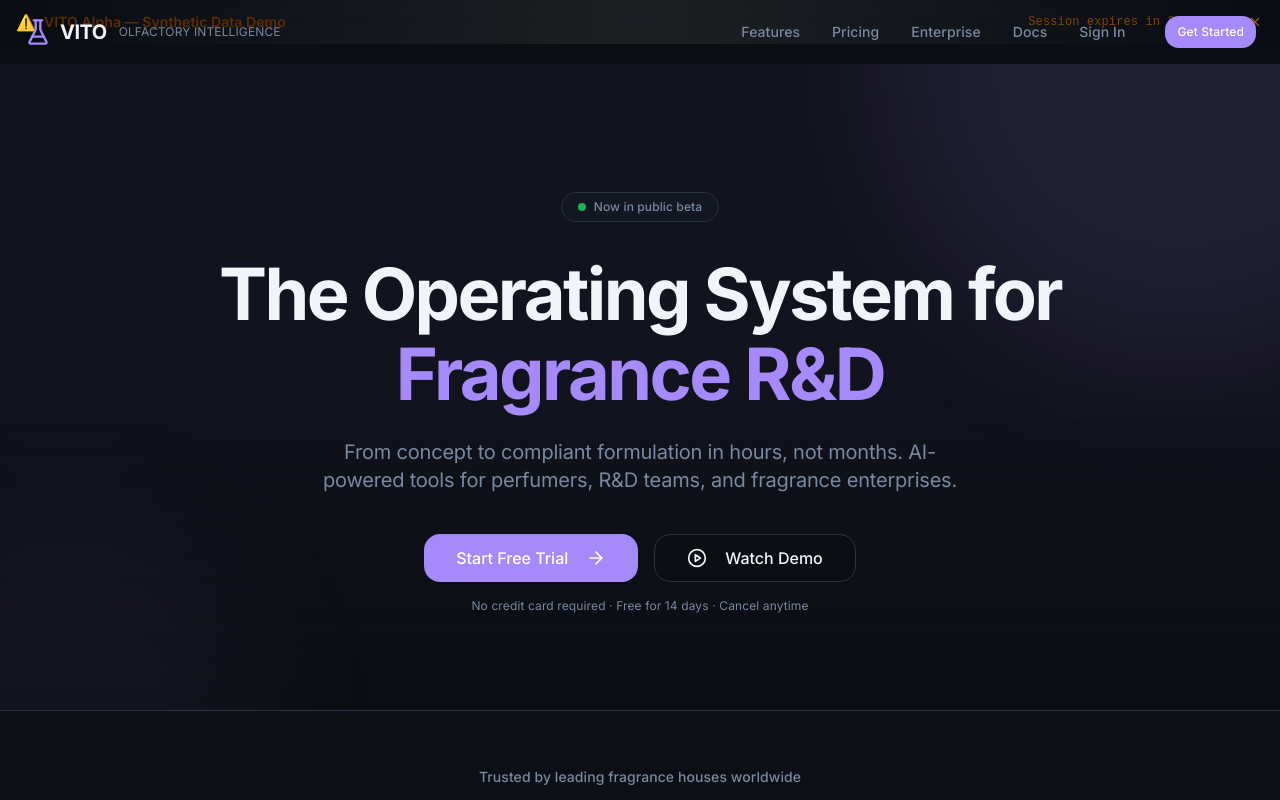
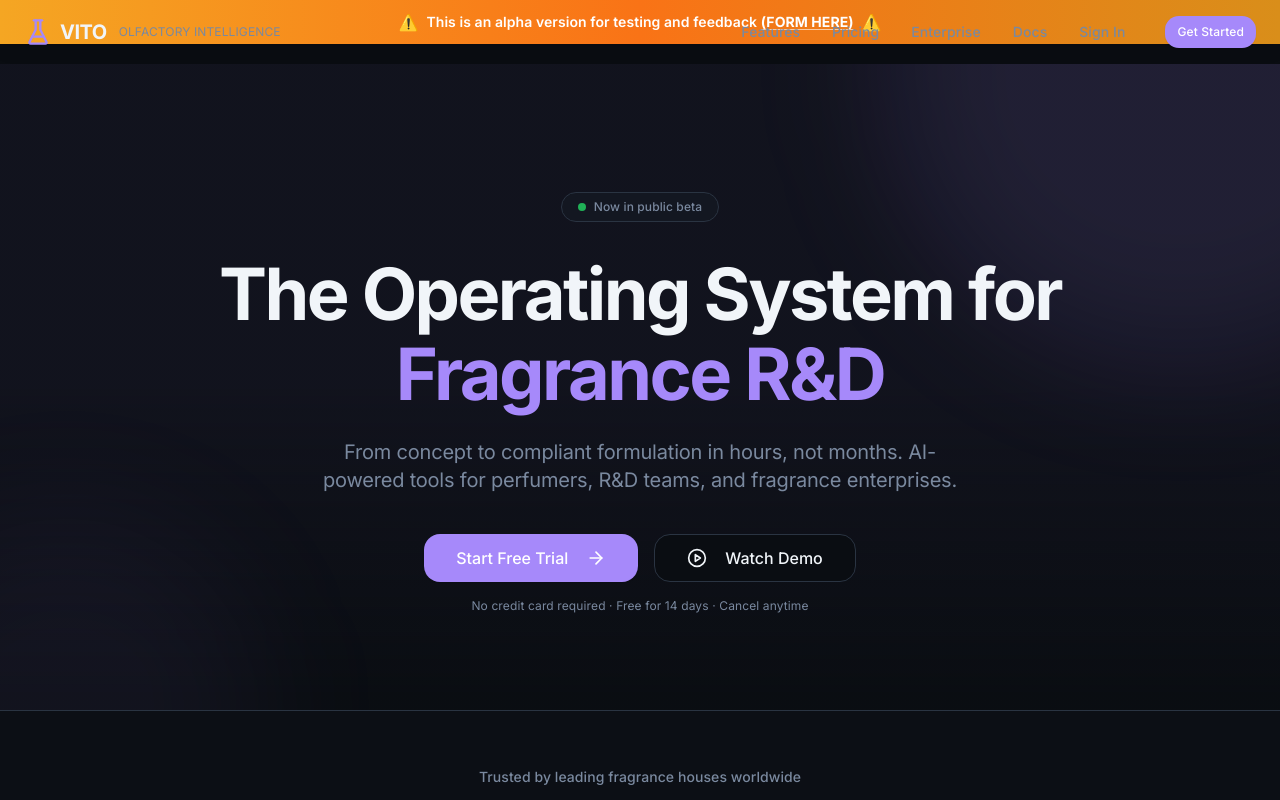
Before and after one commit to mhh1430hacker/VITO-Alpha, a Next.js app: page / in a window 1280 px wide. Shown: the top 800 px of the page. Built offline with nearby package versions, Linux system fonts and the light colour scheme.

Commit message:
Initial release: VITO-Alpha standalone

```diff
--- a/src/components/alpha/alpha-banner.tsx
+++ b/src/components/alpha/alpha-banner.tsx
@@ -1,168 +1,32 @@
 'use client'
 
-import { useState, useEffect, useCallback } from 'react'
-import { AnimatePresence, motion } from 'framer-motion'
-import { X, ChevronDown, ChevronUp, Info } from 'lucide-react'
-import { AlphaConfig } from '@/lib/alpha/config'
+import { motion } from 'framer-motion'
 
-const SESSION_DURATION_MS = 30 * 60 * 1000
-const AUTO_HIDE_DELAY_MS = 15 * 1000
-
-function formatTime(ms: number): string {
-  const totalSeconds = Math.max(0, Math.floor(ms / 1000))
-  const minutes = Math.floor(totalSeconds / 60)
-  const seconds = totalSeconds % 60
-  return `${String(minutes).padStart(2, '0')}:${String(seconds).padStart(2, '0')}`
-}
-
-const DISABLED_FEATURES = ['Scheduler', 'Training', 'Background Jobs', 'Persistent Storage']
+const FORM_URL = 'https://forms.zoho.sa/mahdialhajjizoho1/form/VitoAlphaform'
 
 export function AlphaBanner() {
-  const [visible, setVisible] = useState(true)
-  const [dismissed, setDismissed] = useState(false)
-  const [expanded, setExpanded] = useState(false)
-  const [timeLeft, setTimeLeft] = useState(SESSION_DURATION_MS)
-  const [hasInteracted, setHasInteracted] = useState(false)
-
-  useEffect(() => {
-    if (dismissed || !AlphaConfig.enabled) return
-    const timer = setInterval(() => {
-      setTimeLeft((prev) => {
-        const next = prev - 1000
-        if (next <= 0) {
-          clearInterval(timer)
-          setVisible(false)
-          return 0
-        }
-        return next
-      })
-    }, 1000)
-    return () => clearInterval(timer)
-  }, [dismissed])
-
-  useEffect(() => {
-    if (dismissed || !AlphaConfig.enabled || hasInteracted) return
-    const timer = setTimeout(() => {
-      setVisible(false)
-    }, AUTO_HIDE_DELAY_MS)
-    return () => clearTimeout(timer)
-  }, [dismissed, hasInteracted])
-
-  const handleInteraction = useCallback(() => {
-    setHasInteracted(true)
-  }, [])
-
-  if (!AlphaConfig.enabled) return null
-  if (dismissed && !visible) {
-    return (
-      <motion.div
-        initial={{ opacity: 0, y: 20 }}
-        animate={{ opacity: 0.5, y: 0 }}
-        className="fixed bottom-4 right-4 z-50"
-      >
-        <button
-          onClick={() => {
-            setDismissed(false)
-            setVisible(true)
-            setTimeLeft(SESSION_DURATION_MS)
-            setHasInteracted(false)
-          }}
-          className="flex items-center gap-1.5 rounded-full bg-amber-500/15 px-3 py-1.5 text-[11px] font-semibold uppercase tracking-wider text-amber-400/80 backdrop-blur-sm border border-amber-500/20 hover:bg-amber-500/25 transition-colors"
-        >
-          <span className="h-1.5 w-1.5 rounded-full bg-amber-400" />
-          ALPHA
-        </button>
-      </motion.div>
-    )
-  }
-
   return (
-    <AnimatePresence>
-      {visible && (
-        <motion.div
-          initial={{ height: 0, opacity: 0 }}
-          animate={{ height: 'auto', opacity: 1 }}
-          exit={{ height: 0, opacity: 0 }}
-          transition={{ duration: 0.3 }}
-          className="fixed top-0 left-0 right-0 z-60 overflow-hidden"
-          onMouseEnter={handleInteraction}
-          onFocusCapture={handleInteraction}
-        >
-          <div className="relative bg-gradient-to-r from-amber-500/95 via-amber-400/90 to-amber-500/95 backdrop-blur-md">
-            <div className="absolute inset-0 bg-[linear-gradient(90deg,transparent_0%,rgba(255,255,255,0.08)_50%,transparent_100%)] animate-[shimmer_3s_ease-in-out_infinite]" />
-
-            <div className="relative mx-auto flex items-center justify-between px-4 py-2.5 text-sm">
-              <div className="flex items-center gap-2 min-w-0">
-                <span className="text-base shrink-0">&#9888;&#65039;</span>
-                <span className="font-semibold text-amber-950 truncate">
-                  VITO Alpha &mdash; Synthetic Data Demo
-                </span>
-              </div>
-
-              <div className="flex items-center gap-3 shrink-0">
-                <span className="tabular-nums text-amber-900 font-mono text-xs whitespace-nowrap">
-                  Session expires in {formatTime(timeLeft)}
-                </span>
-
-                <button
-                  onClick={() => setExpanded(!expanded)}
-                  className="rounded p-0.5 text-amber-800 hover:bg-amber-600/20 transition-colors"
-                  title="More info"
-                >
-                  {expanded ? (
-                    <ChevronUp className="h-3.5 w-3.5" />
-                  ) : (
-                    <ChevronDown className="h-3.5 w-3.5" />
-                  )}
-                </button>
-
-                <button
-                  onClick={() => setDismissed(true)}
-                  className="rounded p-0.5 text-amber-800 hover:bg-amber-600/20 transition-colors"
-                  title="Dismiss banner"
-                >
-                  <X className="h-3.5 w-3.5" />
-                </button>
-              </div>
-            </div>
-
-            <AnimatePresence>
-              {expanded && (
-                <motion.div
-                  initial={{ height: 0, opacity: 0 }}
-                  animate={{ height: 'auto', opacity: 1 }}
-                  exit={{ height: 0, opacity: 0 }}
-                  transition={{ duration: 0.2 }}
-                  className="overflow-hidden"
-                >
-                  <div className="relative border-t border-amber-600/20 bg-amber-500/10 backdrop-blur-sm px-4 py-3">
-                    <div className="flex items-start gap-2 mb-2">
-                      <Info className="h-4 w-4 text-amber-700 mt-0.5 shrink-0" />
-                      <div className="space-y-1.5 text-xs text-amber-800">
-                        <p>This is a read-only demo with synthetic data only.</p>
-                        <p>No real formulas, materials, or user data are stored.</p>
-                      </div>
-                    </div>
-                    <div className="ml-6">
-                      <p className="text-[11px] font-medium text-amber-700 mb-1.5">Features disabled:</p>
-                      <div className="flex flex-wrap gap-1.5">
-                        {DISABLED_FEATURES.map((feature) => (
-                          <span
-                            key={feature}
-                            className="inline-flex items-center rounded-full bg-amber-600/15 px-2 py-0.5 text-[11px] text-amber-800"
-                          >
-                            {feature}
-                          </span>
-                        ))}
-                      </div>
-                    </div>
-                  </div>
-                </motion.div>
-              )}
-            </AnimatePresence>
-          </div>
-        </motion.div>
-      )}
-    </AnimatePresence>
+    <motion.div
+      initial={{ y: -60, opacity: 0 }}
+      animate={{ y: 0, opacity: 1 }}
+      transition={{ type: 'spring', stiffness: 300, damping: 25 }}
+      className="fixed top-0 left-0 right-0 z-60"
+    >
+      <div className="flex items-center justify-center gap-2 bg-gradient-to-r from-amber-500 via-orange-500 to-amber-600 px-4 py-2.5 shadow-lg shadow-amber-500/20">
+        <span className="text-base shrink-0">&#9888;&#65039;</span>
+        <p className="text-sm font-semibold text-white text-center">
+          This is an alpha version for testing and feedback{' '}
+          <a
+            href={FORM_URL}
+            target="_blank"
+            rel="noopener noreferrer"
+            className="underline underline-offset-2 decoration-white/60 hover:decoration-white transition-colors font-bold"
+          >
+            (FORM HERE)
+          </a>
+        </p>
+        <span className="text-base shrink-0">&#9888;&#65039;</span>
+      </div>
+    </motion.div>
   )
 }
```
